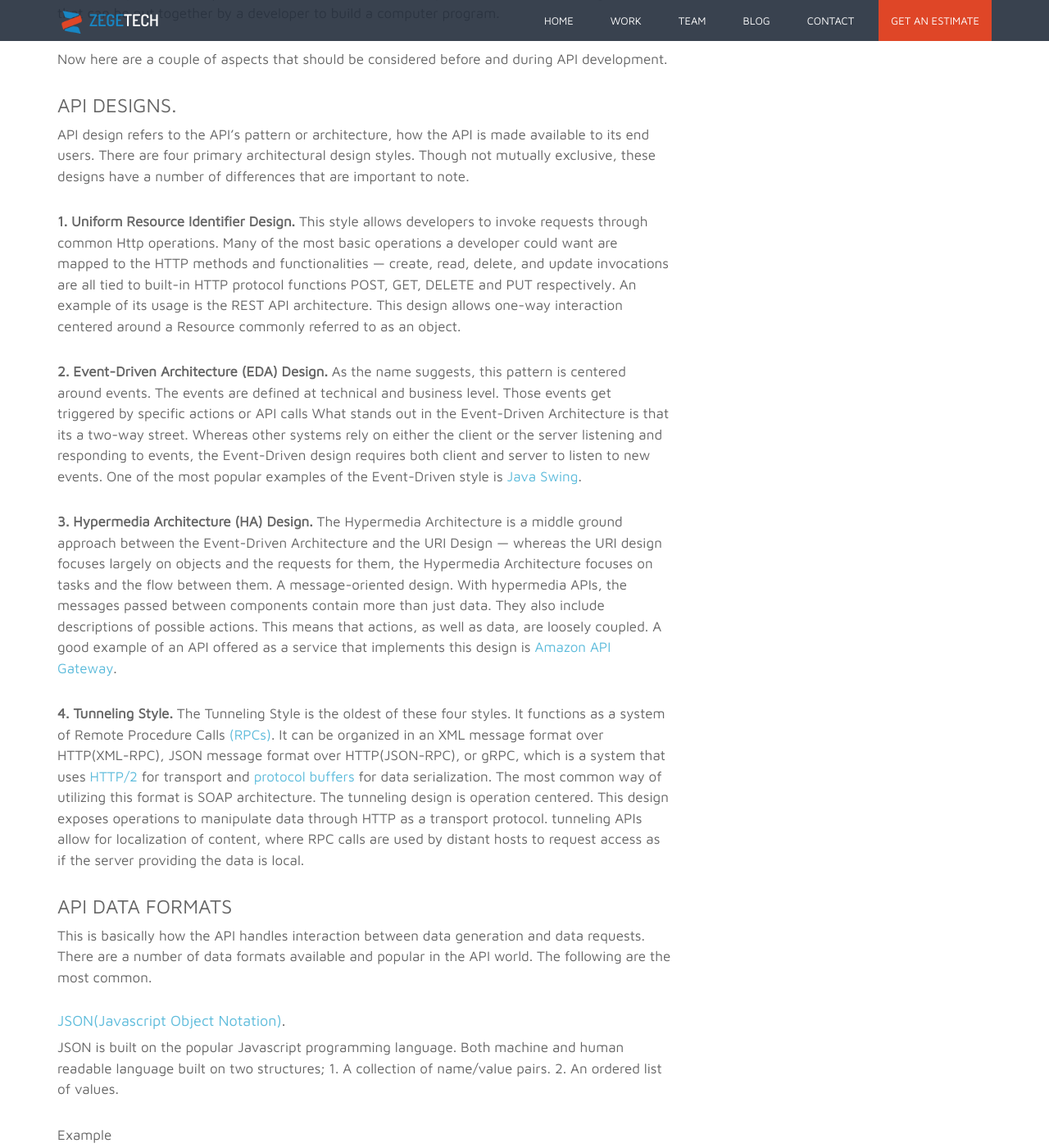
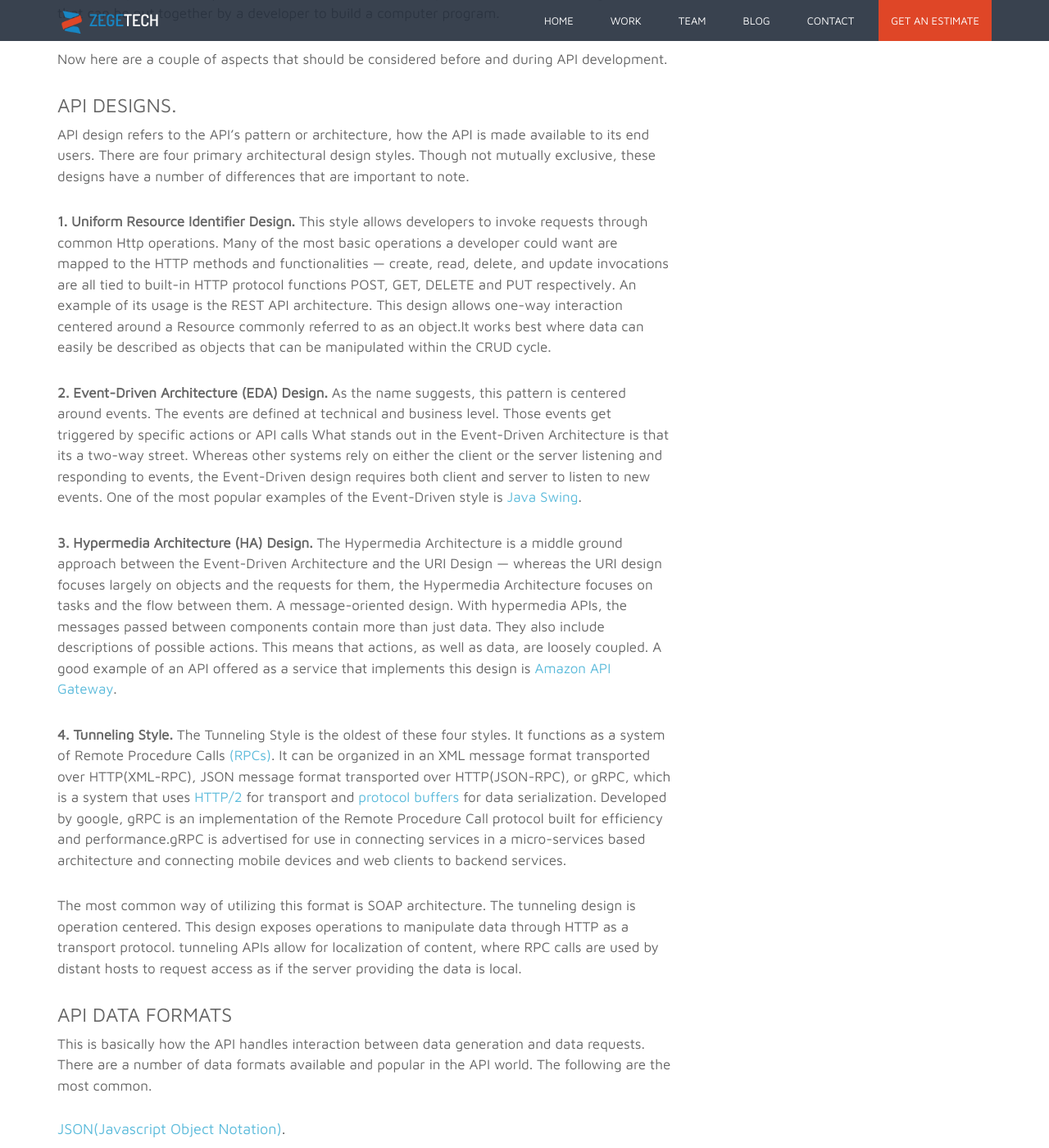
Before and after one commit to zegetech/zegetech.github.io, a Jekyll site: the page built from _posts/2018-12-08-api-dive.md, in a window 1280 px wide and 1400 px high, scrolled down 842 px. Shown: the whole window at 82% size. Built offline with Jekyll 4.4.1, drawn with Linux system fonts in a browser that asks for light colours; some of the changed lines change nothing that is shown; some of the changed text lies outside the part shown.

Commit message:
Update post

````diff
--- a/_posts/2018-12-08-api-dive.md
+++ b/_posts/2018-12-08-api-dive.md
@@ -26,7 +26,7 @@
 API design refers to the API's pattern or architecture, how the API is made available to its end users. There are four primary architectural design styles. Though not mutually exclusive, these designs have a number of differences that are important to note.
 
 **1. Uniform Resource Identifier Design.**
-This style allows developers to invoke requests through common Http operations. Many of the most basic operations a developer could want are mapped to the HTTP methods and functionalities — create, read, delete, and update invocations are all tied to built-in HTTP protocol functions POST, GET, DELETE and PUT respectively. An example of its usage is the REST API architecture. This design allows one-way interaction centered around a Resource commonly referred to as an object.
+This style allows developers to invoke requests through common Http operations. Many of the most basic operations a developer could want are mapped to the HTTP methods and functionalities — create, read, delete, and update invocations are all tied to built-in HTTP protocol functions POST, GET, DELETE and PUT respectively. An example of its usage is the REST API architecture. This design allows one-way interaction centered around a Resource commonly referred to as an object.It works best where data can easily be described as objects that can be manipulated within the CRUD cycle.
 
 **2. Event-Driven Architecture (EDA) Design.**
 As the name suggests, this pattern is centered around events. The events are defined at technical and business level.
@@ -37,7 +37,9 @@
 The Hypermedia Architecture is a middle ground approach between the Event-Driven Architecture and the URI Design — whereas the URI design focuses largely on objects and the requests for them, the Hypermedia Architecture focuses on tasks and the flow between them. A message-oriented design. With hypermedia APIs, the messages passed between components contain more than just data. They also include descriptions of possible actions. This means that actions, as well as data, are loosely coupled. A good example of an API offered as a service that implements this design is [Amazon API Gateway](https://docs.aws.amazon.com/apigateway/api-reference/).
 
 **4. Tunneling Style.**
-The Tunneling Style is the oldest of these four styles. It functions as a system of Remote Procedure Calls [(RPCs)](https://en.wikipedia.org/wiki/Remote_procedure_call). It can be organized in an XML message format over HTTP(XML-RPC), JSON message format over HTTP(JSON-RPC), or gRPC, which is a system that uses [HTTP/2](https://en.wikipedia.org/wiki/HTTP/2) for transport and [protocol buffers](https://en.wikipedia.org/wiki/Protocol_Buffers) for data serialization. The most common way of utilizing this format is SOAP architecture. The tunneling design is operation centered. This design exposes operations to manipulate data through HTTP as a transport protocol. tunneling APIs allow for localization of content, where RPC calls are used by distant hosts to request access as if the server providing the data is local.
+The Tunneling Style is the oldest of these four styles. It functions as a system of Remote Procedure Calls [(RPCs)](https://en.wikipedia.org/wiki/Remote_procedure_call). It can be organized in an XML message format transported over HTTP(XML-RPC), JSON message format transported over HTTP(JSON-RPC), or gRPC, which is a system that uses [HTTP/2](https://en.wikipedia.org/wiki/HTTP/2) for transport and [protocol buffers](https://en.wikipedia.org/wiki/Protocol_Buffers) for data serialization. Developed by google, gRPC is an implementation of the Remote Procedure Call protocol built for efficiency and performance.gRPC is advertised for use in connecting services in a micro-services based architecture and connecting mobile devices and web clients to backend services.
+
+The most common way of utilizing this format is SOAP architecture. The tunneling design is operation centered. This design exposes operations to manipulate data through HTTP as a transport protocol. tunneling APIs allow for localization of content, where RPC calls are used by distant hosts to request access as if the server providing the data is local.
 
 
 ### API DATA FORMATS
@@ -71,8 +73,11 @@
 ```
 #### [XML(Extensible Markup Language)](https://www.w3.org/XML/).
 
-A text format derived from [SGML](https://en.wikipedia.org/wiki/Standard_Generalized_Markup_Language).Like json XML is both human and machine readable.
+A text format derived from [SGML](https://en.wikipedia.org/wiki/Standard_Generalized_Markup_Language).Like json XML is both human and machine readable.Compared to json, xml is a lot more verbose. When xml is written with opening/closing tag pairs, the message body can be significantly larger than the comparable json message.Data in xml format is passed as strings, requiring metadata to describe fields and corresponding data types.
 
+
+
+Example
 ```xml
 <xs:element name="user" type="lettertype"></xs:element>
 <xs:complextype name="lettertype" mixed="true">
@@ -83,21 +88,24 @@
   </xs:sequence>
 </xs:complextype>
 ```
+
+
+
 ### API DOCUMENTATION
 API documentation is a manual on how to use the API. An API documentation is meant for developers who want to take advantage of the system's functions or services .
 There are many tools for auto-generating and maintaining API documentation. The generated documentation can either be static or interactive. Here's a table of a few common ones and sample documentation for each.
 
-| Documentation tool     | Demo                                         |
-|  ---                   |  ------                                      |
-| swagger                |[Swagger Demo](http://petstore.swagger.io/)   |
-| ReDoc                  | [ReDoc Demo](https://rebilly.github.io/RebillyAPI/#)|
-| Wobble API             | [Wobble Demo](https://50-53007065-gh.circle-artifacts.com/0/tmp/circle-artifacts.8SMOD8H/index.html#our-api)|
-| Slate                  | [Slate Demo](https://lord.github.io/slate/#introduction)|
-| Apiary                 | [Apiary Demo](https://pandurangpatil.docs.apiary.io/#)|
-| Readme.io              | [Readme.io Demo](https://sample-threes.readme.io/docs)|
-| Gelato                 | [Gelato Demo](https://developer.minutedock.com/api-explorer/minutedock/versions/99367658406806545/accounts/show-active-account)|
-| API-docs.io            | [API-docs.io](https://giphy.api-docs.io/1.0/gifs/get-gif-by-id)|
-| LucyBot                | [LucyBot](https://developer.kaltura.com/api-docs/Overview)|
+| Documentation tool     | Demo                                         | source
+|  ---                   |  ------                                      |------------------------------------------------|
+| swagger                |[Swagger Demo](http://petstore.swagger.io/)   | Swagger/OpenAPI   |
+| ReDoc                  | [ReDoc Demo](https://rebilly.github.io/RebillyAPI/#)|   OpenAPI |
+| Wobble API             | [Wobble Demo](https://50-53007065-gh.circle-artifacts.com/0/tmp/circle-artifacts.8SMOD8H/index.html#our-api)|   Markdown     |
+| Slate                  | [Slate Demo](https://lord.github.io/slate/#introduction)|       Markdown|
+| Apiary                 | [Apiary Demo](https://pandurangpatil.docs.apiary.io/#)|    API Blueprint|
+| Readme.io              | [Readme.io Demo](https://sample-threes.readme.io/docs)  |   Swagger / OpenAPI Spec|
+| Gelato                 | [Gelato Demo](https://developer.minutedock.com/api-explorer/minutedock/versions/99367658406806545/accounts/show-active-account)|         Markdown|
+| API-docs.io            | [API-docs.io](https://giphy.api-docs.io/1.0/gifs/get-gif-by-id)|  OpenAPI, Swagger, RAML|
+| LucyBot                | [LucyBot](https://developer.kaltura.com/api-docs/Overview)|  Markdown, Open-API|
 
 
 
@@ -142,7 +150,7 @@
 ```
 
 ### API TESTING.
-API testing as [defined by wikipedia](https://en.wikipedia.org/wiki/API_testing)is a type of software testing that involves testing application programming interfaces (APIs) directly and as part of integration testing to determine if they meet expectations for functionality, reliability, performance, and security.
+API testing as [defined by wikipedia](https://en.wikipedia.org/wiki/API_testing) is a type of software testing that involves testing application programming interfaces (APIs) directly and as part of integration testing to determine if they meet expectations for functionality, reliability, performance, and security.
 
 Here's a list of some common API testing tools.
 1. [SoapUI](https://www.soapui.org/)
````
